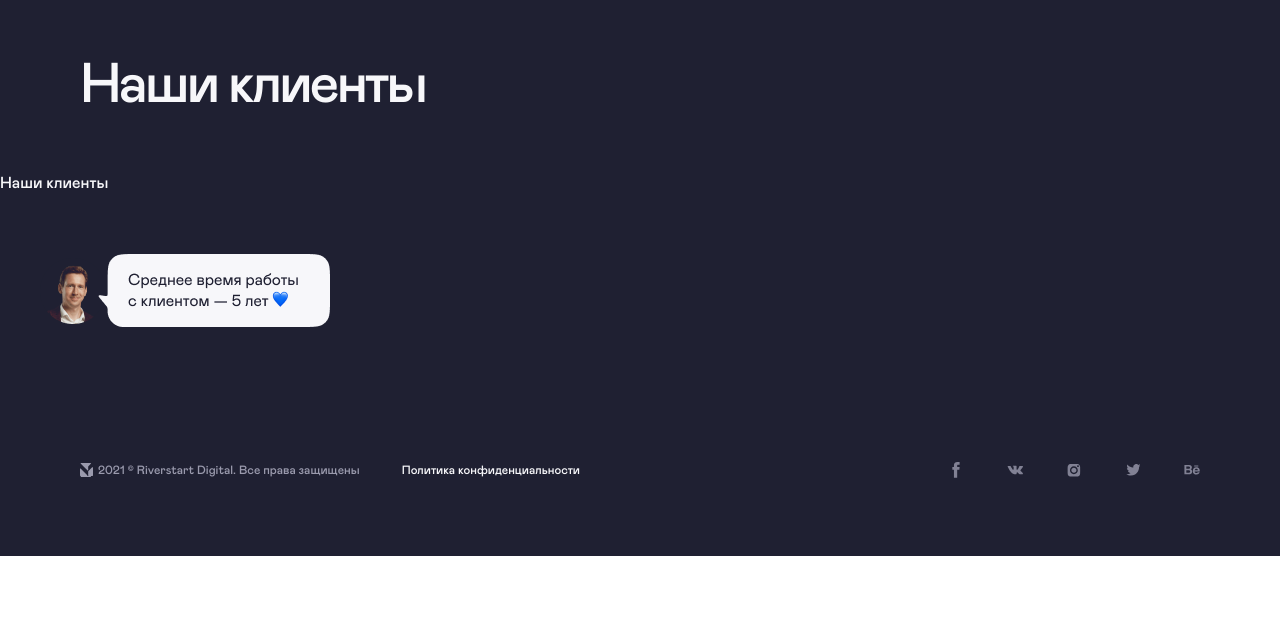
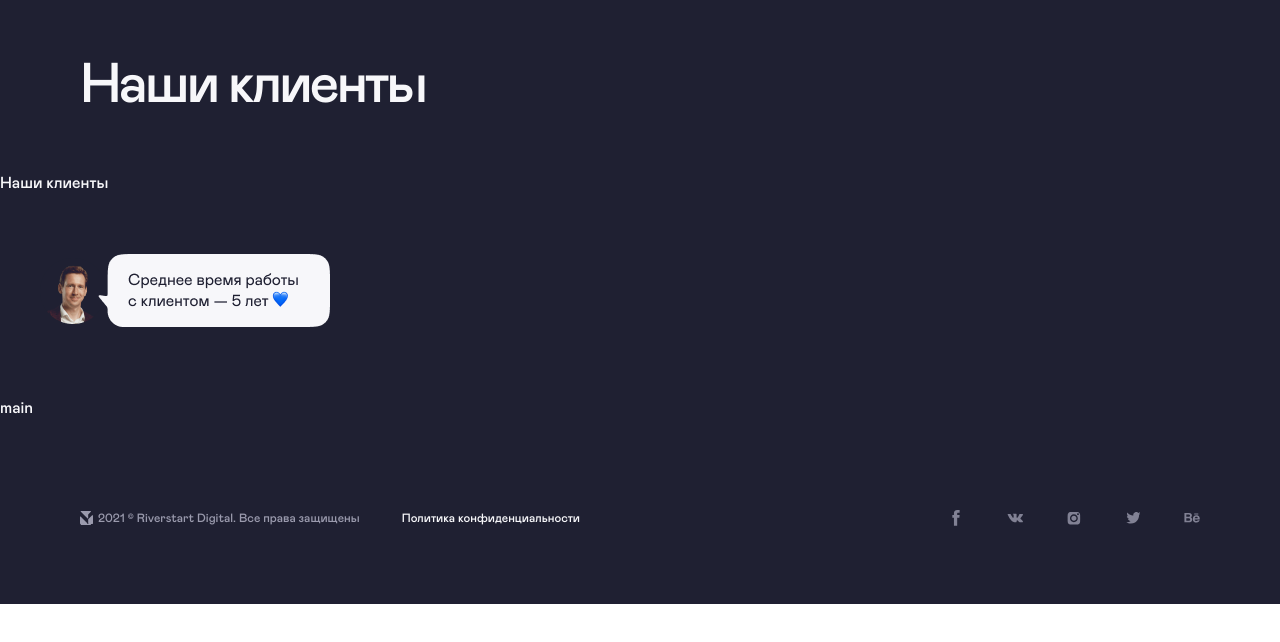
Before and after one commit to Kuldyaev/testovoe03032024, a Vue app: page / in a window 1280 px wide. Shown: the top 642 px of the page. Built offline with nearby package versions, Linux system fonts and the light colour scheme.

Commit message:
MainComponent was created

```diff
--- a/src/App.vue
+++ b/src/App.vue
@@ -1,6 +1,7 @@
 <template>
   <FlexBox w="100%" direction="column">
     <OurClients />
+    <MainComponent />
     <FooterComponent />
   </FlexBox>
 </template>
@@ -9,12 +10,14 @@
 import FlexBox from "@/components/FlexBox.vue";
 import OurClients from "@/components/OurClients.vue";
 import FooterComponent from "./components/FooterComponent.vue";
+import MainComponent from "./components/MainComponent.vue";
 
 export default {
   name: "App",
   components: {
     FlexBox,
     OurClients,
+    MainComponent,
     FooterComponent,
   },
 };
--- /dev/null
+++ b/src/components/MainComponent.vue
@@ -0,0 +1,17 @@
+<template>
+  <main>
+    <p>main</p>
+  </main>
+</template>
+
+<script setup lang="ts"></script>
+
+<style scoped lang="scss">
+main {
+  width: 100%;
+  display: flex;
+  justify-content: space-between;
+  align-items: center;
+  flex-direction: row;
+}
+</style>
```
